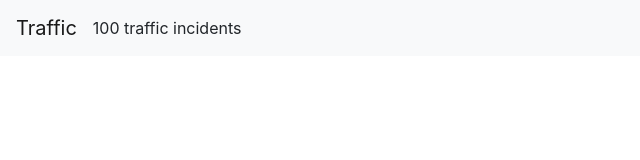
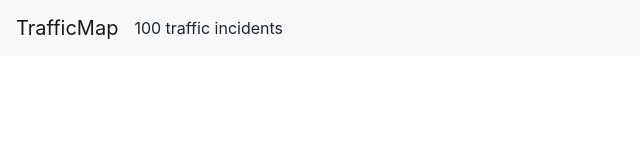
Before and after one commit to Yaska1706/traffic-map, a React (Create React App) app in the folder traffic/: page / in a window 1280 px wide. Shown: the top 160 px of the page, without its empty margins (0-640 px from the left). Built offline with nearby package versions, Linux system fonts and the light colour scheme.

Commit message:
Separated header components

```diff
--- a/traffic/src/App.js
+++ b/traffic/src/App.js
@@ -1,50 +1,21 @@
 import React from 'react';
-import {
-  Collapse,
-  Navbar,
-  NavbarToggler,
-  NavbarBrand,
-  Nav,
-  NavItem,
-  NavLink,
-  UncontrolledDropdown,
-  DropdownToggle,
-  DropdownMenu,
-  DropdownItem,
-  NavbarText
-} from 'reactstrap';
 import './App.css';
+import Header from './components/Header'
 
 class App extends React.Component {
 
   constructor(props){
     super(props);
 
-    this.toggle = this.toggle.bind(this);
     this.state = {
-      isOpen:false
+      applicationName: "TrafficMap"
     }
   }
-  toggle(){
-    this.setState ({
-      isOpen: !this.state.isOpen
-    });
-  }
+
   render(){
   return (
     <div className="App">
-      <Navbar color="light" light expand="md">
-        <NavbarBrand href="/">Traffic</NavbarBrand>
-        <NavbarToggler onClick={this.toggle.bind(this)} />
-        <Collapse isOpen={this.state.isOpen} navbar>
-          <Nav className="mr-auto" navbar>
-            <NavItem>
-              100 traffic incidents
-            </NavItem>
-
-          </Nav>
-        </Collapse>
-      </Navbar>
+      <Header appName={this.state.applicationName}/>
     </div>
   );
   }
--- /dev/null
+++ b/traffic/src/components/Header.js
@@ -0,0 +1,49 @@
+import React from 'react';
+import {
+    Collapse,
+    Navbar,
+    NavbarToggler,
+    NavbarBrand,
+    Nav,
+    NavItem,
+    NavLink,
+    UncontrolledDropdown,
+    DropdownToggle,
+    DropdownMenu,
+    DropdownItem,
+    NavbarText
+  } from 'reactstrap';
+class Header extends React.Component{
+    constructor(props){
+        super(props);
+
+        this.toggle = this.toggle.bind(this);
+        this.state = {
+          isOpen:false
+        }
+      }
+      toggle(){
+        this.setState ({
+          isOpen: !this.state.isOpen
+        });
+      }
+render(){
+    return(
+        <div>
+            <Navbar color="light" light expand="md">
+        <NavbarBrand href="/">{this.props.appName}</NavbarBrand>
+        <NavbarToggler onClick={this.toggle.bind(this)} />
+        <Collapse isOpen={this.state.isOpen} navbar>
+          <Nav className="mr-auto" navbar>
+            <NavItem>
+              100 traffic incidents
+            </NavItem>
+
+          </Nav>
+        </Collapse>
+      </Navbar>
+        </div>
+    );
+}
+}
+export default Header;
```
